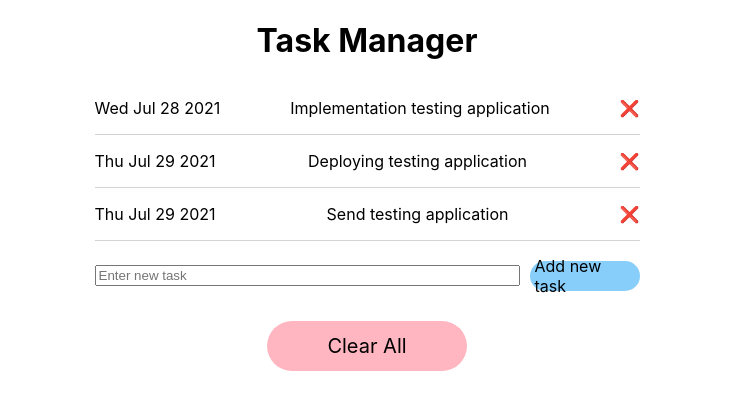
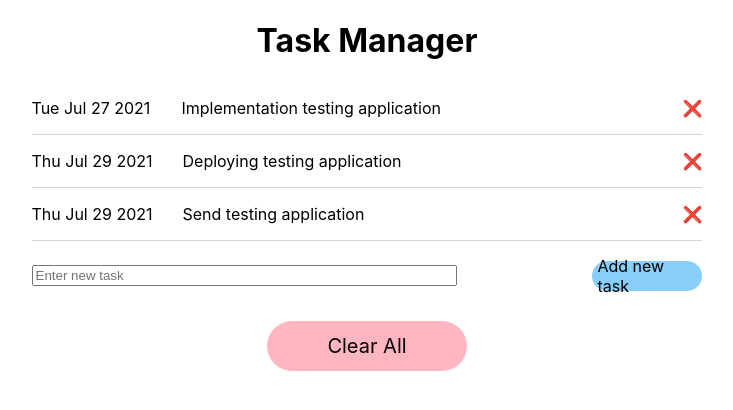
Before and after one commit to Katala121/Task-Manager, a React (Create React App) app: page /events in a window 1280 px wide. Shown: the top 410 px of the page, without its empty margins (273-1006 px from the left). Built offline with nearby package versions, Linux system fonts and the light colour scheme.

Commit message:
feat: implement cutting text

```diff
--- a/src/core/redux/reducer.ts
+++ b/src/core/redux/reducer.ts
@@ -5,7 +5,7 @@ import uuid from '../utils/generateUUID';
 const initialState = [
     {
         id: uuid(),
-        date: new Date(),
+        date: new Date(+new Date - 86400000),
         text: 'Implementation testing application',
         expired: false,
     },
--- /dev/null
+++ b/src/core/utils/cutText.ts
@@ -0,0 +1,6 @@
+type cutTextProps = string;
+
+export const cutText = (text: cutTextProps):cutTextProps => {
+    if (text.length < 56) return text;
+    else return `${text.slice(0, 53)}...`;
+}
--- a/src/elements/task/index.tsx
+++ b/src/elements/task/index.tsx
@@ -2,7 +2,8 @@ import React from 'react';
 import { useDispatch } from 'react-redux'
 import { deleteTask } from '../../core/redux/action';
 import './style.css';
-import { Task } from '../../core/models/task'
+import { Task } from '../../core/models/task';
+import { cutText } from '../../core/utils/cutText';
 
 const TaskItem: React.FC<Task> = ({ date, text, id }: Task) => {
 
@@ -16,7 +17,7 @@ const TaskItem: React.FC<Task> = ({ date, text, id }: Task) => {
     return (
         <div className="task-item" data-id={id}>
             <span>{date.toDateString()}</span>
-            <p>{text}</p>
+            <p>{cutText(text)}</p>
             <span className="delete-task" onClick={deleteTaskItem}>❌</span>
         </div>
     );
--- a/src/elements/task/style.css
+++ b/src/elements/task/style.css
@@ -10,3 +10,8 @@
 .delete-task:hover {
     cursor: pointer;
 }
+
+p {
+    width: 500px;
+    margin-left: 30px;
+}
```
